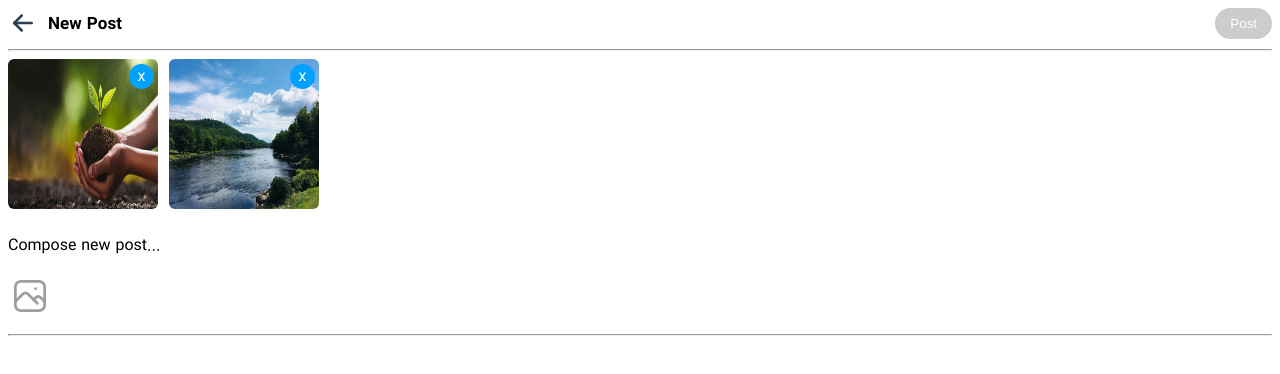
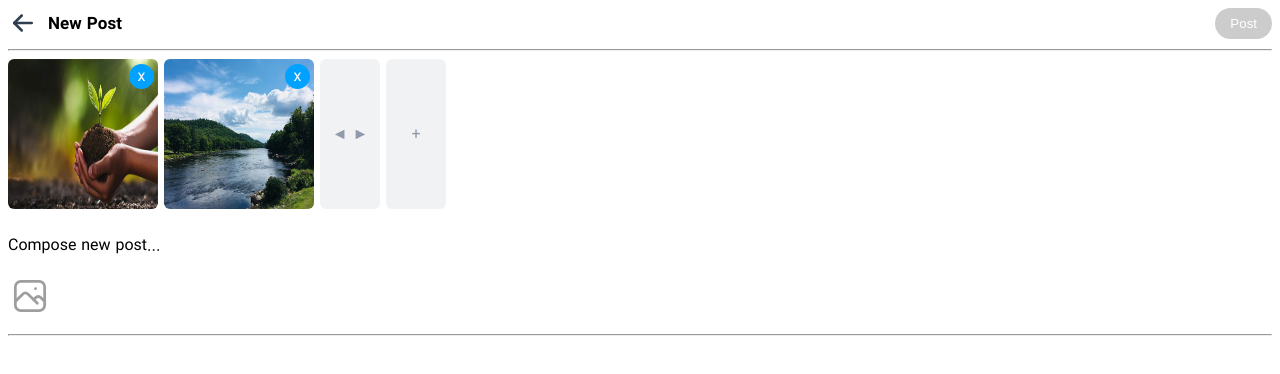
Before and after one commit to matin-alizadeh/slider_uploader, a plain HTML site: page index.html in a window 1280 px wide. Drawn offline with Linux system fonts and the light colour scheme.

Commit message:
add edit-button with div tag for sort photos and add photos on 00-02-31 01:03AM

```diff
--- a/index.html
+++ b/index.html
@@ -30,6 +30,7 @@
     </div>
     <hr>
 
+    <div class="pictures">
         <div class="photo number-1">
             <img src="images/Tree-planting-day.jpg" alt="">
             <span class="close">x</span>
@@ -37,6 +38,13 @@
         <div class="photo number-2">
             <img src="images/source.jpg" alt="">
             <span class="close">x</span>
+        </div>
+        <div class="edit-button change-sort">
+            ◄&nbsp;►
+        </div>
+        <div class="edit-button add-photo">
+            +
+        </div>
     </div>
 
     <p>Compose new post...</p>
--- a/slider-uploader.css
+++ b/slider-uploader.css
@@ -151,7 +151,8 @@ button.slider-uploader-back-btn {
   transition: all 0.6s;
 }
 /* Pictures */
-.photo {
+.photo,
+.pictures {
   display: inline-flex;
   position: relative;
 }
@@ -174,3 +175,15 @@ button.slider-uploader-back-btn {
   background-color: #01a2ff;
   cursor: pointer;
 }
+.edit-button {
+  min-width: 40px;
+  color: rgb(144, 154, 170);
+  background-color: rgb(241, 242, 244);
+  display: flex;
+  align-items: center;
+  justify-content: center;
+  padding: 0 10px;
+  margin-right: 6px;
+  border-radius: 6px;
+  cursor: pointer;
+}
```
Lines whose indentation alone changed are shown as unchanged.
